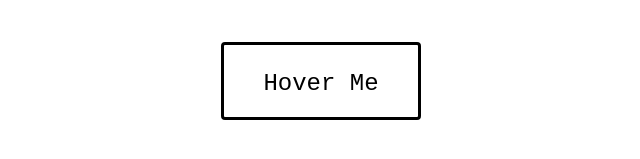
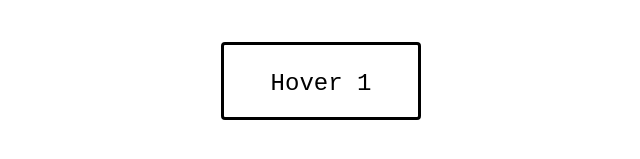
Before and after one commit to PandaGamerPlayzz/css-button-effects, a plain HTML site: page index.html in a window 1280 px wide. Shown: the part 319-478 px from the top of the page, 319-959 px from the left. Drawn offline with Linux system fonts and the light colour scheme.

Commit message:
changed Hover Me to Hover 1

```diff
--- a/index.html
+++ b/index.html
@@ -6,7 +6,7 @@
     </head>
     <body>
         <button class="button1">
-            <span>Hover Me</span>
+            <span>Hover 1</span>
         </button>
     </body>
 </html>
```
